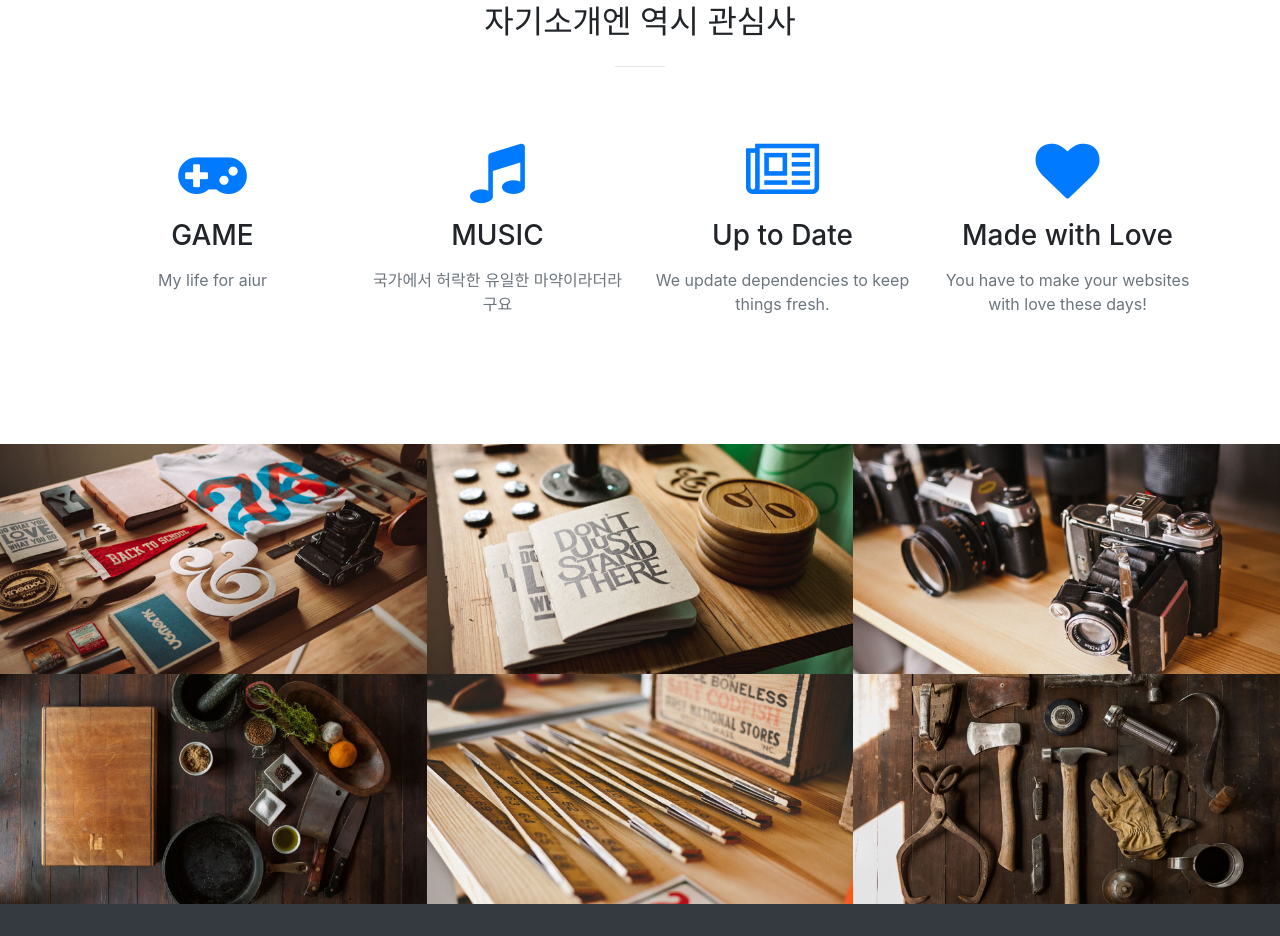
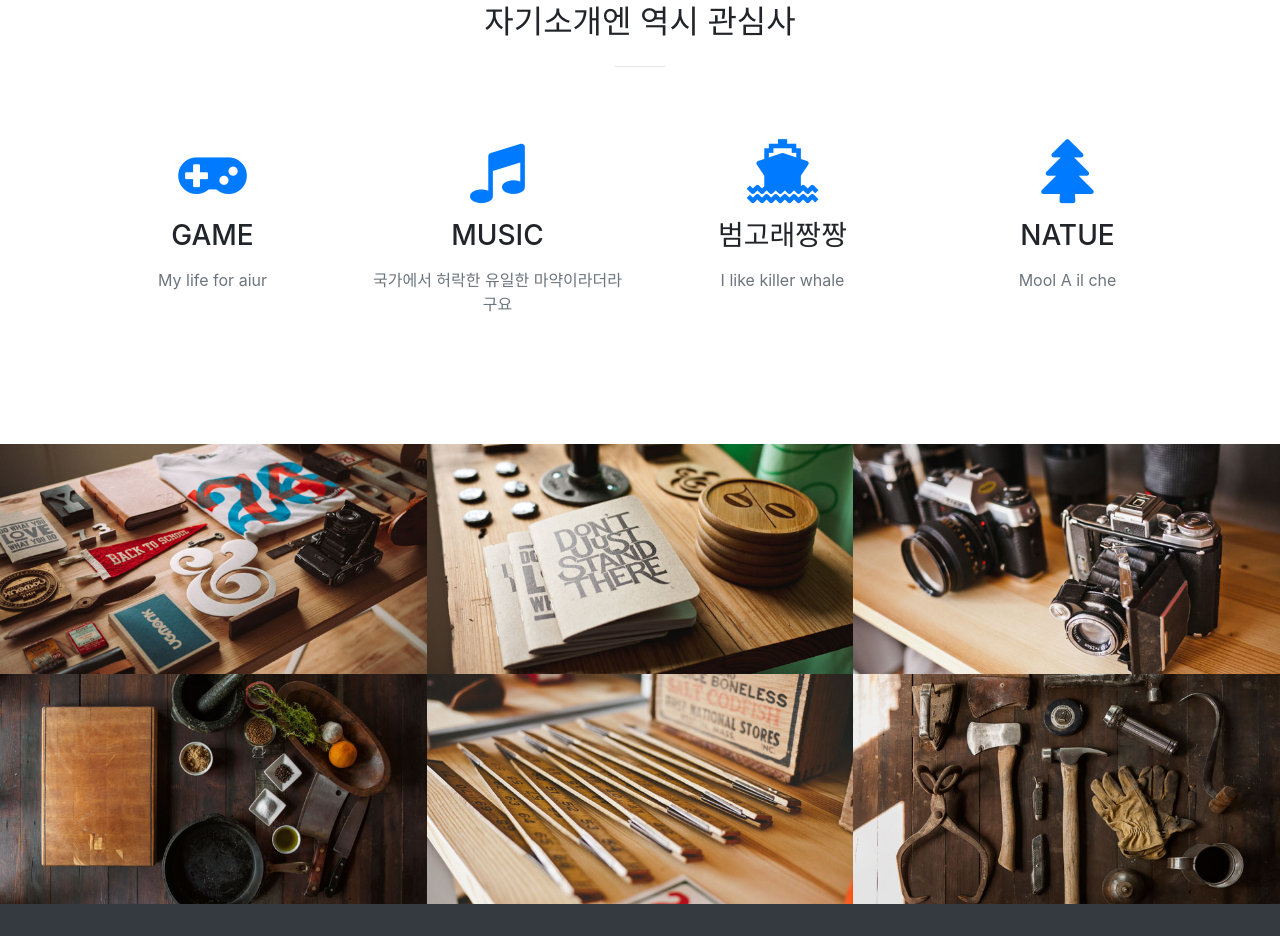
Before and after one commit to OrcinusOrcaa/OrcinusOrcaa.github.io, a website with bundled scripts: page index.html in a window 1280 px wide. Shown: the part 1479-2415 px from the top of the page. Built offline with nearby package versions, Linux system fonts and the light colour scheme.

Commit message:
icon fix

```diff
--- a/index.html
+++ b/index.html
@@ -111,16 +111,16 @@
           </div>
           <div class="col-lg-3 col-md-6 text-center">
             <div class="service-box mt-5 mx-auto">
-              <i class="fa fa-4x fa-newspaper-o text-primary mb-3 sr-icons"></i>
-              <h3 class="mb-3">Up to Date</h3>
-              <p class="text-muted mb-0">We update dependencies to keep things fresh.</p>
+              <i class="fa fa-4x fa-ship text-primary mb-3 sr-icons"></i>
+              <h3 class="mb-3">범고래짱짱</h3>
+              <p class="text-muted mb-0">I like killer whale</p>
             </div>
           </div>
           <div class="col-lg-3 col-md-6 text-center">
             <div class="service-box mt-5 mx-auto">
-              <i class="fa fa-4x fa-heart text-primary mb-3 sr-icons"></i>
-              <h3 class="mb-3">Made with Love</h3>
-              <p class="text-muted mb-0">You have to make your websites with love these days!</p>
+              <i class="fa fa-4x fa-tree text-primary mb-3 sr-icons"></i>
+              <h3 class="mb-3">NATUE</h3>
+              <p class="text-muted mb-0">Mool A il che</p>
             </div>
           </div>
         </div>
```
